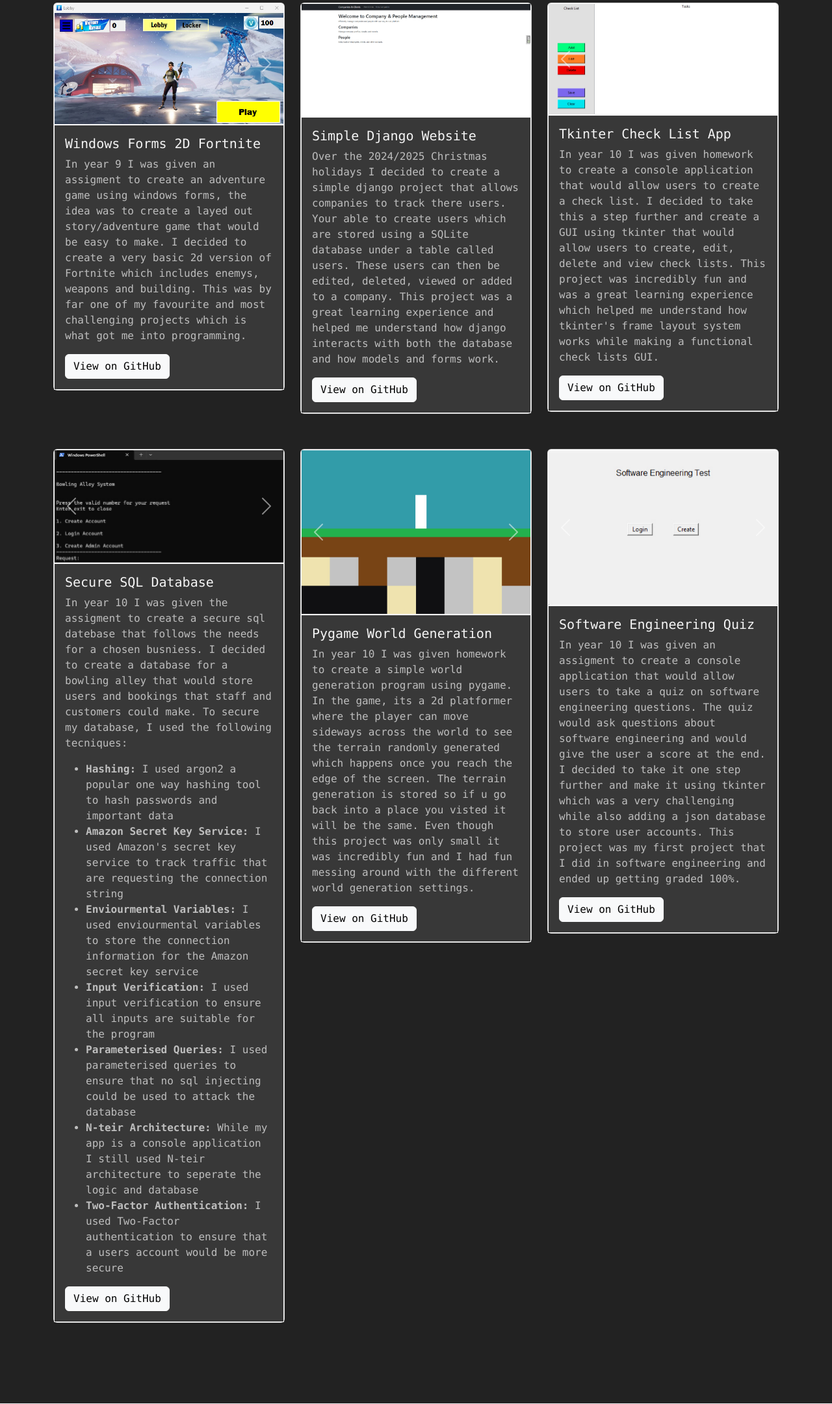
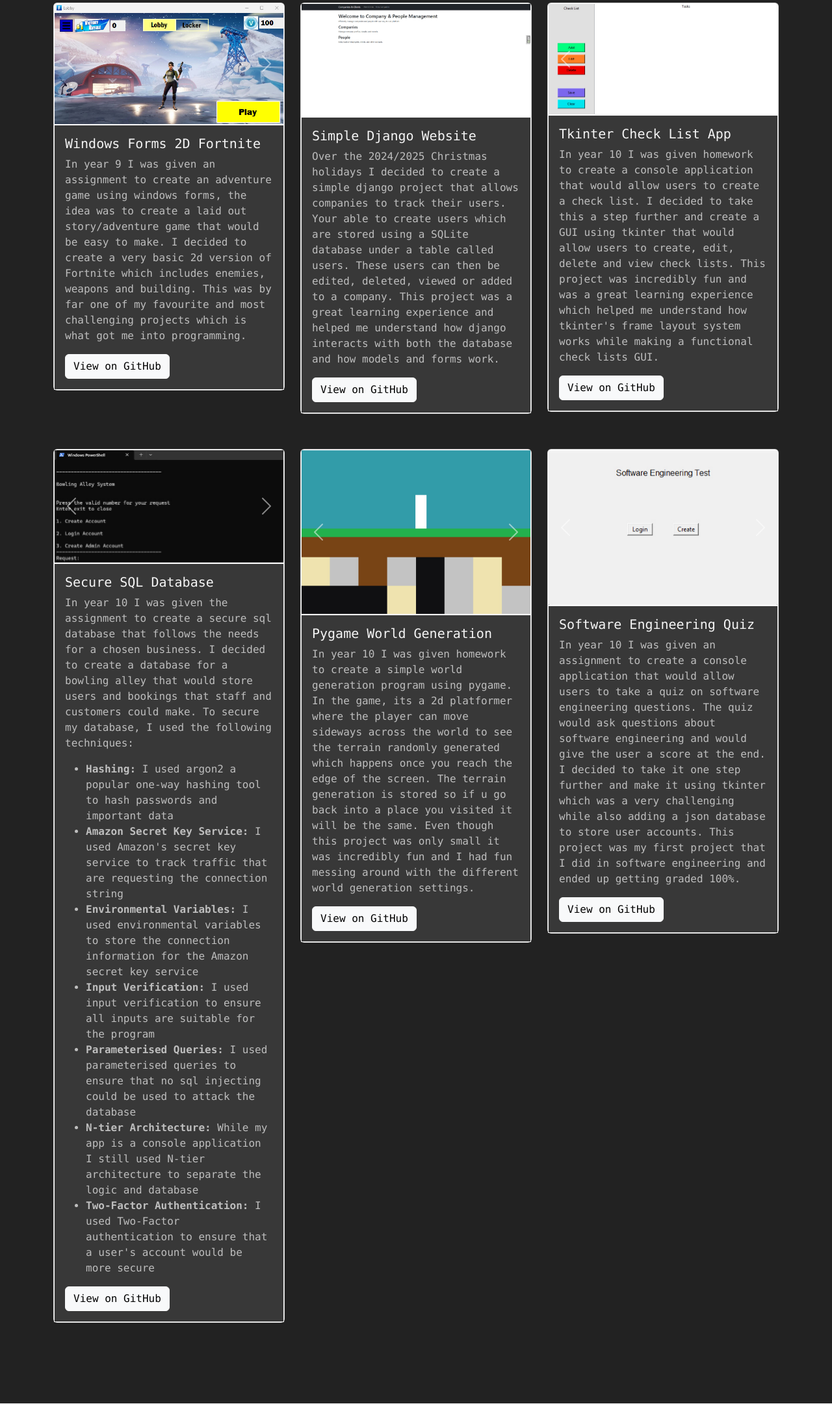
Before and after one commit to JoshMono/PersonalWebsite, a Django app: page /projects/ in a window 1280 px wide. Shown: the part 215-2376 px from the top of the page at 65% size. Run offline with Django 5.2, Linux system fonts and the light colour scheme; some libraries are stand-ins or nearby versions.

Commit message:
Fix spelling mistakes

```diff
--- a/MainApp/templates/MainApp/about.html
+++ b/MainApp/templates/MainApp/about.html
@@ -18,7 +18,7 @@
                 I am a passionate student that has experience working on various projects that have helped develop my programming skills.
                 Alongside programming, I'm studying Software Engineering and IDT (Information and Digital Studies) to help me get into university for a Bachelor of Software Engineering.
                 I'm currently attending a acceleration program in school meaning in year 10 I was offered to start Software Engineering which is a HSC course.
-                I've greatly benifited from this opportunity and I'm now passionate about programming and looking to go into the industry.</p>
+                I've greatly benefited from this opportunity and I'm now passionate about programming and looking to go into the industry.</p>
         </div>
     </div>
 </div>
--- a/MainApp/templates/MainApp/index.html
+++ b/MainApp/templates/MainApp/index.html
@@ -36,7 +36,7 @@
             </div>
             <div class="col-md-6 PortfolioItem">
                 <h2>Want to see some of the projects I have worked on?</h2>
-                <p>Console applications, game development, SQL datbases and web development, I'm always eager to take on new challenges or problems which is why programming is the perfect hobby for me. Check out my GitHub repositories to see my code, or explore some of my favorite projects below.</p>
+                <p>Console applications, game development, SQL databases and web development, I'm always eager to take on new challenges or problems which is why programming is the perfect hobby for me. Check out my GitHub repositories to see my code, or explore some of my favourite projects below.</p>
                 <a href="{% url 'projects' %}" class="btn btn-light PortfolioButton">Projects</a>
             </div>
 
--- a/MainApp/templates/MainApp/projects.html
+++ b/MainApp/templates/MainApp/projects.html
@@ -46,8 +46,8 @@
 
                     <div class="card-body CardDiv">
                         <h5 class="card-title">Windows Forms 2D Fortnite</h5>
-                        <p class="card-text">In year 9 I was given an assigment to create an adventure game using windows forms, the idea was to create a layed out story/adventure game that would be easy to make.
-                            I decided to create a very basic 2d version of Fortnite which includes enemys, weapons and building.
+                        <p class="card-text">In year 9 I was given an assignment to create an adventure game using windows forms, the idea was to create a laid out story/adventure game that would be easy to make.
+                            I decided to create a very basic 2d version of Fortnite which includes enemies, weapons and building.
                             This was by far one of my favourite and most challenging projects which is what got me into programming.
                         </p>
 
@@ -93,7 +93,7 @@
 
                     <div class="card-body CardDiv">
                         <h5 class="card-title">Simple Django Website</h5>
-                        <p class="card-text">Over the 2024/2025 Christmas holidays I decided to create a simple django project that allows companies to track there users.
+                        <p class="card-text">Over the 2024/2025 Christmas holidays I decided to create a simple django project that allows companies to track their users.
                             Your able to create users which are stored using a SQLite database under a table called users.
                             These users can then be edited, deleted, viewed or added to a company.
                             This project was a great learning experience and helped me understand how django interacts with both the database and how models and forms work.
@@ -192,19 +192,18 @@
 
                     <div class="card-body CardDiv">
                         <h5 class="card-title">Secure SQL Database</h5>
-                        <p class="card-text">In year 10 I was given the assigment to create a secure sql datebase that follows the needs for a chosen busniess.
+                        <p class="card-text">In year 10 I was given the assignment to create a secure sql database that follows the needs for a chosen business.
                             I decided to create a database for a bowling alley that would store users and bookings that staff and customers could make.
-                            To secure my database, I used the following tecniques:
+                            To secure my database, I used the following techniques:
                         </p>
                         <ul>
-                            <li><b>Hashing:</b> I used argon2 a popular one way hashing tool to hash passwords and important data</li>
+                            <li><b>Hashing:</b> I used argon2 a popular one-way hashing tool to hash passwords and important data</li>
                             <li><b>Amazon Secret Key Service:</b> I used Amazon's secret key service to track traffic that are requesting the connection string</li>
-                            <li><b>Enviourmental Variables:</b> I used enviourmental variables to store the connection information for the Amazon secret key service</li>
+                            <li><b>Environmental Variables:</b> I used environmental variables to store the connection information for the Amazon secret key service</li>
                             <li><b>Input Verification:</b> I used input verification to ensure all inputs are suitable for the program</li>
                             <li><b>Parameterised Queries:</b> I used parameterised queries to ensure that no sql injecting could be used to attack the database</li>
-                            <li><b>N-teir Architecture:</b> While my app is a console application I still used N-teir architecture to seperate the logic and database</li>
-                            <li><b>Two-Factor Authentication:</b> I used Two-Factor authentication to ensure that a users account would be more secure</li>
-
+                            <li><b>N-tier Architecture:</b> While my app is a console application I still used N-tier architecture to separate the logic and database</li>
+                            <li><b>Two-Factor Authentication:</b> I used Two-Factor authentication to ensure that a user's account would be more secure</li>
                         </ul>
 
 
@@ -246,7 +245,7 @@
                         <h5 class="card-title">Pygame World Generation</h5>
                         <p class="card-text">In year 10 I was given homework to create a simple world generation program using pygame.
                             In the game, its a 2d platformer where the player can move sideways across the world to see the terrain randomly generated which happens once you reach the edge of the screen.
-                            The terrain generation is stored so if u go back into a place you visted it will be the same.
+                            The terrain generation is stored so if u go back into a place you visited it will be the same.
                             Even though this project was only small it was incredibly fun and I had fun messing around with the different world generation settings.
                         </p>
 
@@ -300,10 +299,10 @@
 
                     <div class="card-body CardDiv">
                         <h5 class="card-title">Software Engineering Quiz</h5>
-                        <p class="card-text">In year 10 I was given an assigment to create a console application that would allow users to take a quiz on software engineering questions.
-                        The quiz would ask questions about software engineering and would give the user a score at the end.
-                        I decided to take it one step further and make it using tkinter which was a very challenging while also adding a json database to store user accounts.
-                        This project was my first project that I did in software engineering and ended up getting graded 100%.
+                        <p class="card-text">In year 10 I was given an assignment to create a console application that would allow users to take a quiz on software engineering questions.
+                            The quiz would ask questions about software engineering and would give the user a score at the end.
+                            I decided to take it one step further and make it using tkinter which was a very challenging while also adding a json database to store user accounts.
+                            This project was my first project that I did in software engineering and ended up getting graded 100%.
                         </p>
 
 
```
